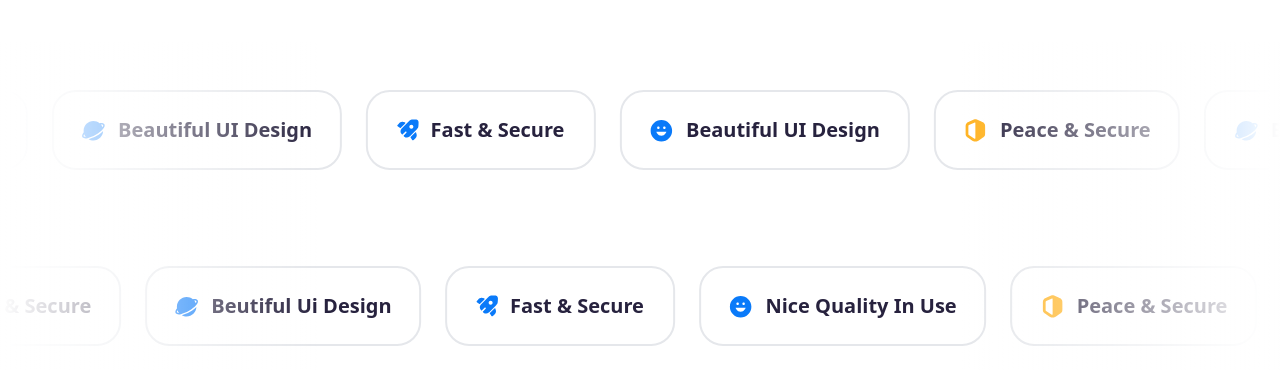
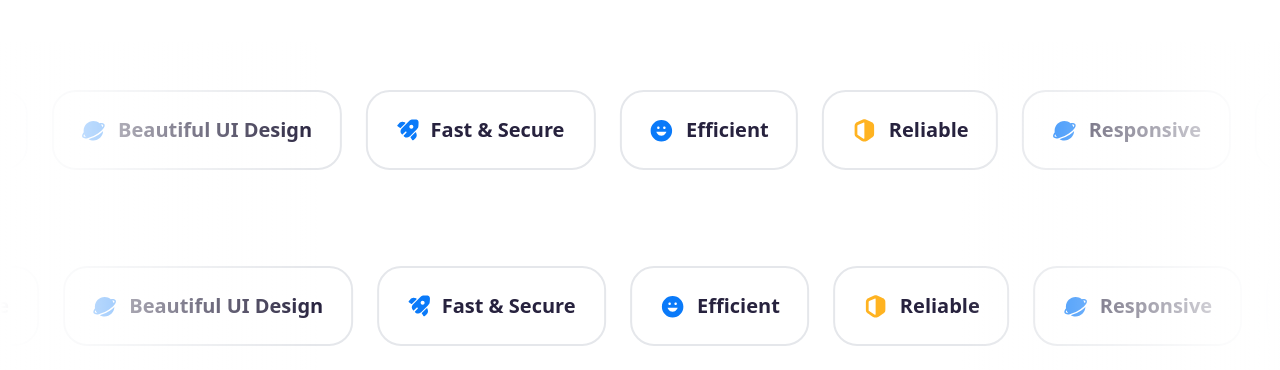
Before and after one commit to Abdullah-146/Vpn, a React (Vite) app: page / in a window 1280 px wide. Shown: the part 2731-3101 px from the top of the page. Built offline with nearby package versions, Linux system fonts and the light colour scheme; no server answers.

Commit message:
Slider .js

```diff
--- a/src/Components/Slider.jsx
+++ b/src/Components/Slider.jsx
@@ -24,10 +24,10 @@ function Slider() {
     { icon: shield, text: "Peace & Secure" },
     { icon: planet, text: "Beautiful UI Design" },
     { icon: Rocket, text: "Fast & Secure" },
-    { icon: emojihappy, text: "Beautiful UI Design" },
-    { icon: shield, text: "Peace & Secure" },
-    { icon: planet, text: "Beautiful UI Design" },
-    { icon: Rocket, text: "Fast & Secure" },
+    { icon: emojihappy, text: "Efficient" },
+    { icon: shield, text: "Reliable" },
+    { icon: planet, text: "Responsive" },
+    { icon: Rocket, text: "State of the Art" },
     { icon: emojihappy, text: "Nice Quality In Use" },
   ]);
   const duplicatedSlides = [
--- a/src/Components/SliderReverse.jsx
+++ b/src/Components/SliderReverse.jsx
@@ -24,13 +24,12 @@ function SlidingComponent({ icon, text }) {
 function Slider() {
   const [sliderItems, setIcons] = useState([
     { icon: shield, text: "Peace & Secure" },
-    { icon: planet, text: "Beutiful Ui Design" },
+    { icon: planet, text: "Beautiful UI Design" },
     { icon: Rocket, text: "Fast & Secure" },
-    { icon: emojihappy, text: "Beutiful Ui Design" },
-
-    { icon: shield, text: "Peace & Secure" },
-    { icon: planet, text: "Beutiful Ui Design" },
-    { icon: Rocket, text: "Fast & Secure" },
+    { icon: emojihappy, text: "Efficient" },
+    { icon: shield, text: "Reliable" },
+    { icon: planet, text: "Responsive" },
+    { icon: Rocket, text: "State of the Art" },
     { icon: emojihappy, text: "Nice Quality In Use" },
   ]);
   const duplicatedSlides = [
--- a/src/Pages/ContactUs.jsx
+++ b/src/Pages/ContactUs.jsx
@@ -44,7 +44,8 @@ function ContactUs() {
         line1="Enjoy the Stable"
         line2="Connection And Ping"
         iconText="Safe"
-        content="Experience uninterrupted online activities as this VPN optimizes your network for a consistently smooth performance. Whether youare gaming, streaming, or engaging in video calls, relish the seamless connectivity that minimizes latency. Elevate your digital experience and bid farewell to disruptions – our VPN ensures a stable connection and minimal ping for a truly enjoyable online journey. "
+        // content="Experience uninterrupted online activities as this VPN optimizes your network for a consistently smooth performance. Whether youare gaming, streaming, or engaging in video calls, relish the seamless connectivity that minimizes latency. Elevate your digital experience and bid farewell to disruptions – our VPN ensures a stable connection and minimal ping for a truly enjoyable online journey. "
+        content=""
         icon={Chart}
       />
 
```
